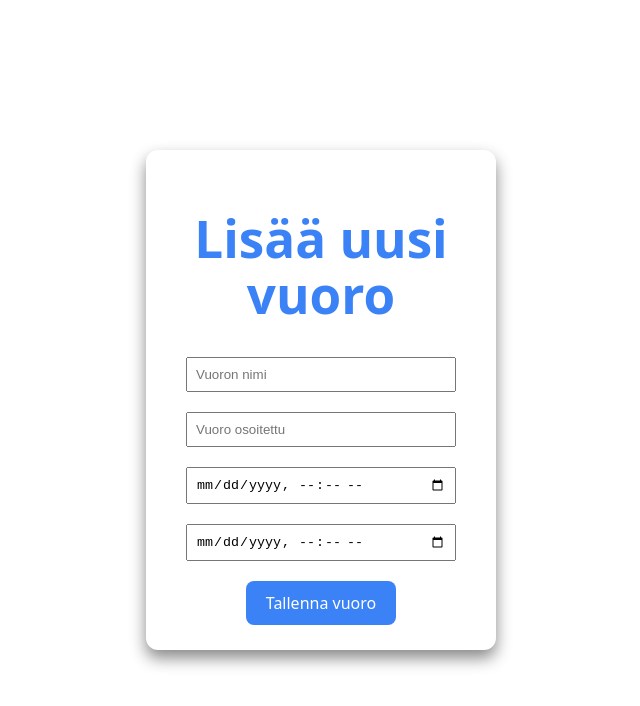
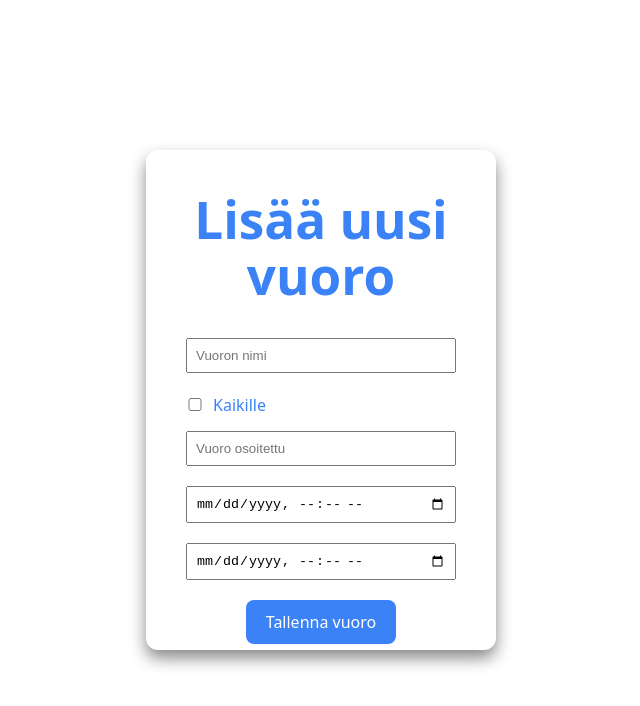
Before and after one commit to n3pite00/EMS_Project, a React (Vite) app: page /AddShift in a window 1280 px wide. Shown: the top 706 px of the page, without its empty margins (319-959 px from the left). Built offline with nearby package versions, Linux system fonts and the light colour scheme; no server answers.

Commit message:
Lisätty kääntäjä kalenteriin, lisätty uusi vuoro kaikille checkbox.

```diff
--- a/src/Pages/AddShift.jsx
+++ b/src/Pages/AddShift.jsx
@@ -8,6 +8,7 @@ import { useTranslation } from "react-i18next";
 export function AddNewShift() {
   const [title, setTitle] = useState('');
   const [assignedTo, setAssignedTo] = useState('');
+  const [assignToAll, setAssignToAll] = useState(false);
   const [start, setStart] = useState('');
   const [end, setEnd] = useState('');
   const navigate = useNavigate();
@@ -17,9 +18,11 @@ export function AddNewShift() {
 
   const save = async () => {
     try {
+      const assignedValue = assignToAll ? "all" : assignedTo;
+
       await addDoc(ShiftCollection, {
         title: title,
-        assignedTo: assignedTo,
+        assignedTo: assignedValue,
         start: new Date(start),
         end: new Date(end)
       });
@@ -41,24 +44,40 @@ export function AddNewShift() {
           onChange={(e) => setTitle(e.target.value)}
           placeholder={t("shiftName")}
         />
+
+        <label>
+          <input
+            type="checkbox"
+            checked={assignToAll}
+            onChange={(e) => setAssignToAll(e.target.checked)}
+          />
+          <span>
+            {t("Everyone")}
+          </span>
+        </label>
+
         <input
           type="text"
           value={assignedTo}
           onChange={(e) => setAssignedTo(e.target.value)}
           placeholder={t("assignedTo")}
+          disabled={assignToAll}
         />
+
         <input
           type="datetime-local"
           value={start}
           onChange={(e) => setStart(e.target.value)}
           placeholder={t("startTime")}
         />
+
         <input
           type="datetime-local"
           value={end}
           onChange={(e) => setEnd(e.target.value)}
           placeholder={t("endTime")}
         />
+
         <button onClick={save}>{t("saveShift")}</button>
       </div>
     </div>
--- a/src/components/Calendar.jsx
+++ b/src/components/Calendar.jsx
@@ -6,18 +6,26 @@ import timeGridPlugin from '@fullcalendar/timegrid';
 import dayGridPlugin from '@fullcalendar/daygrid';
 import { useNavigate } from "react-router-dom";
 import "../styles/Calendar.css";
+import fiLocale from '@fullcalendar/core/locales/fi';
+import enLocale from '@fullcalendar/core/locales/en-gb';
 import { useTranslation } from "react-i18next";
 import useUserRole from '../components/useUserRole';
 
 export function CalendarApp() {
   const navigate = useNavigate();
   const [events, setEvents] = useState([]);
-  const { t } = useTranslation();
+  const { t, i18n } = useTranslation();
   const userRole = useUserRole();
 
   const handleAddShift = () => {
     navigate('/AddShift');
   };
+
+  const localeMap = {
+    fi: fiLocale,
+    en: enLocale
+  };
+
 
   useEffect(() => {
     const user = auth.currentUser;
@@ -31,7 +39,7 @@ export function CalendarApp() {
       const ShiftList = querySnapshot.docs
         .map(doc => {
           const data = doc.data();
-          if (data.assignedTo === userEmail) {
+          if (data.assignedTo === userEmail || data.assignedTo === "all") {
             return {
               id: doc.id,
               title: t(data.title),
@@ -51,6 +59,7 @@ export function CalendarApp() {
 
     return () => getEventsList();
   }, [t]);
+
 
   return (
     <div className="CalendarView">
@@ -77,6 +86,8 @@ export function CalendarApp() {
         eventTimeFormat={{
           hour: '2-digit', minute: '2-digit'
         }}
+        locale={localeMap[i18n.language]}
+
       />
       <p>Tämä projekti käyttää <a href="https://fullcalendar.io/">FullCalendar</a> kirjastoa <a href="https://fullcalendar.io/license">MIT Lisenssin</a> mukaan.</p>
     </div>
--- a/src/components/translations/en.json
+++ b/src/components/translations/en.json
@@ -29,6 +29,7 @@
     "addNewShift": "Add New Shift",
     "shiftName": "Shift name",
     "assignedTo": "Assigned to",
+    "Everyone": "Kaikille",
     "startTime": "Start time",
     "endTime": "End time",
     "saveShift": "Save shift",
--- a/src/styles/Login.css
+++ b/src/styles/Login.css
@@ -44,3 +44,16 @@ html, body {
     background-color: #3B82F6;
 
 }
+
+.Login-form label {
+    margin: 0;
+    padding: 0;
+    position: relative;
+    right: 100px;
+
+}
+
+.Login-form span {
+    position: relative;
+    right: 110px;
+}
```
